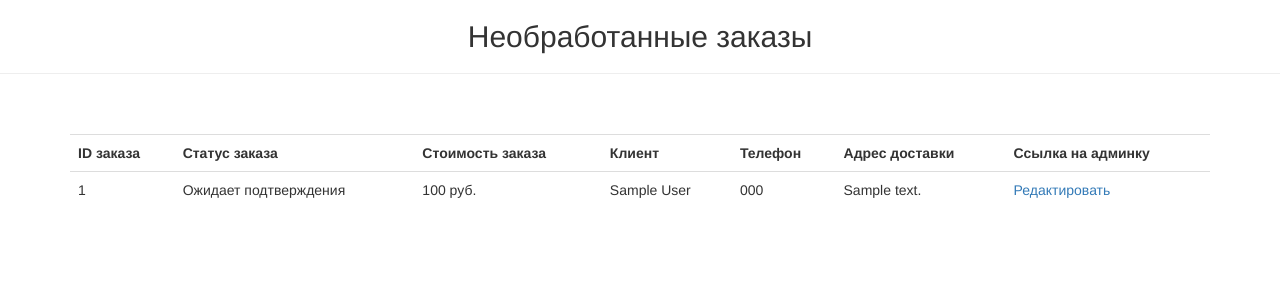
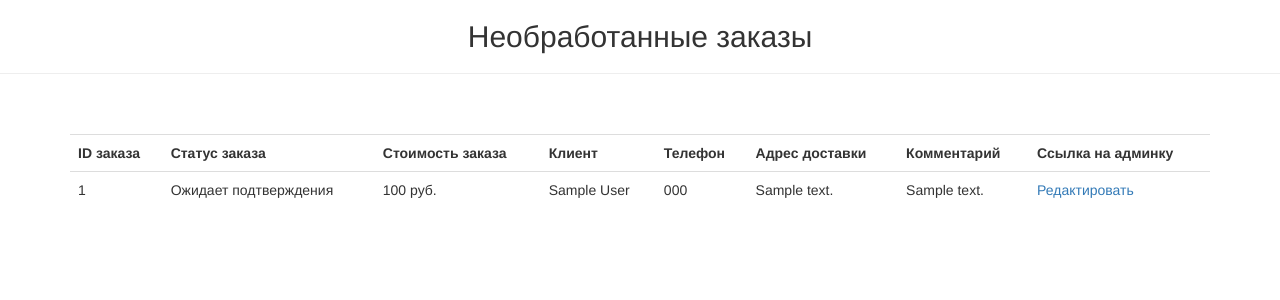
Before and after one commit to aigelia/star-burger, a Django app: page /manager/orders/ in a window 1280 px wide. Shown: the part 52-352 px from the top of the page. Run offline with Django 3.2, Linux system fonts and the light colour scheme; a user stored in the database is signed in; tables that the repository leaves empty hold one stand-in row (values such as "Sample post"); parts of the project's set-up code (start-up, migrations or seed data) failed here and were passed over; some libraries are stand-ins or nearby versions.

Commit message:
Add comments to orders

```diff
--- a/foodcartapp/models.py
+++ b/foodcartapp/models.py
@@ -152,6 +152,7 @@ class Order(models.Model):
     lastname = models.CharField(max_length=100, verbose_name='Фамилия', db_index=True)
     phonenumber = PhoneNumberField(verbose_name='Мобильный телефон', db_index=True)
     address = models.TextField(verbose_name='Адрес доставки')
+    comment = models.TextField(verbose_name='Комментарий', blank=True)
 
     objects = OrderQuerySet.as_manager()
 
--- a/foodcartapp/views.py
+++ b/foodcartapp/views.py
@@ -1,5 +1,6 @@
 from django.db import transaction
 from django.http import JsonResponse
+from django.template.defaulttags import comment
 from django.templatetags.static import static
 from rest_framework.decorators import api_view
 from rest_framework.response import Response
@@ -79,7 +80,8 @@ def register_order(request):
             order=order,
             product=item['product'],
             quantity=item['quantity'],
-            final_price=item['product'].price
+            final_price=item['product'].price,
+            comment=''
         )
         for item in products_fields
     ]
@@ -90,6 +92,7 @@ def register_order(request):
         'lastname': order.lastname,
         'phonenumber': order.phonenumber,
         'address': order.address,
+        'comment': order.comment
     })
 
     return Response(order_serializer.data)
--- a/restaurateur/templates/order_items.html
+++ b/restaurateur/templates/order_items.html
@@ -19,6 +19,7 @@
       <th>Клиент</th>
       <th>Телефон</th>
       <th>Адрес доставки</th>
+      <th>Комментарий</th>
       <th>Ссылка на админку</th>
     </tr>
 
@@ -30,6 +31,7 @@
         <td>{{ item.name }}</td>
         <td>{{ item.phonenumber }}</td>
         <td>{{ item.address }}</td>
+        <td>{{ item.comment }}</td>
         <td><a href="{% url "admin:foodcartapp_order_change" object_id=item.id %}?next={{ request.path }}">Редактировать</a></td>
       </tr>
     {% endfor %}
--- a/restaurateur/views.py
+++ b/restaurateur/views.py
@@ -100,7 +100,8 @@ def view_orders(request):
             'price': order.total_price,
             'name': f'{order.firstname} {order.lastname}',
             'phonenumber': order.phonenumber,
-            'address': order.address
+            'address': order.address,
+            'comment': order.comment
         }
         for order in orders
     ]
```
Also changed, not shown: foodcartapp/migrations/0044_order_comment.py (added).
